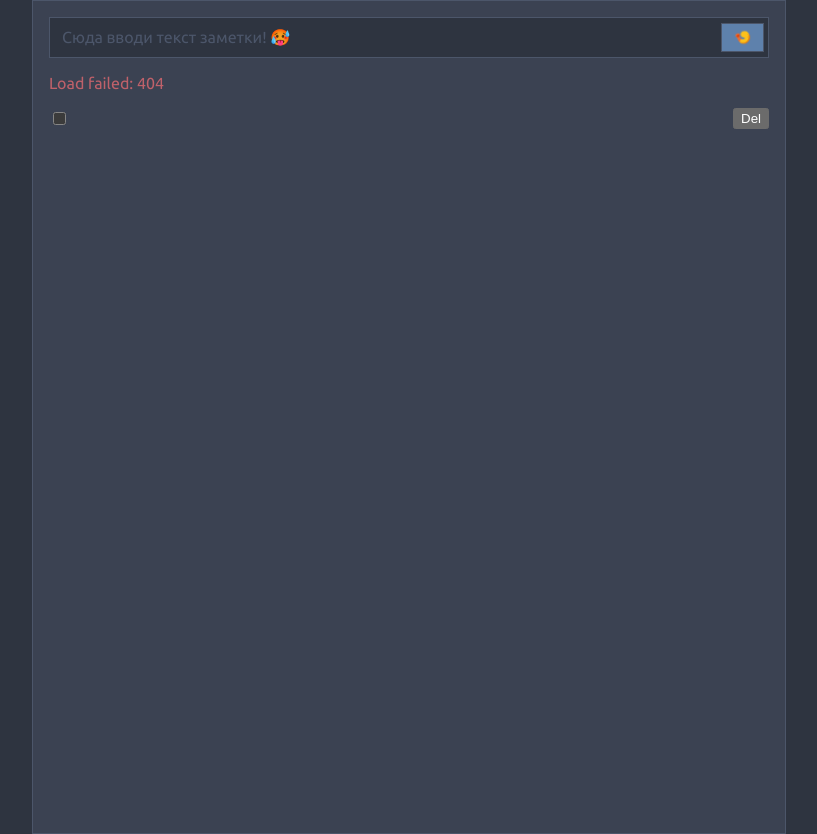
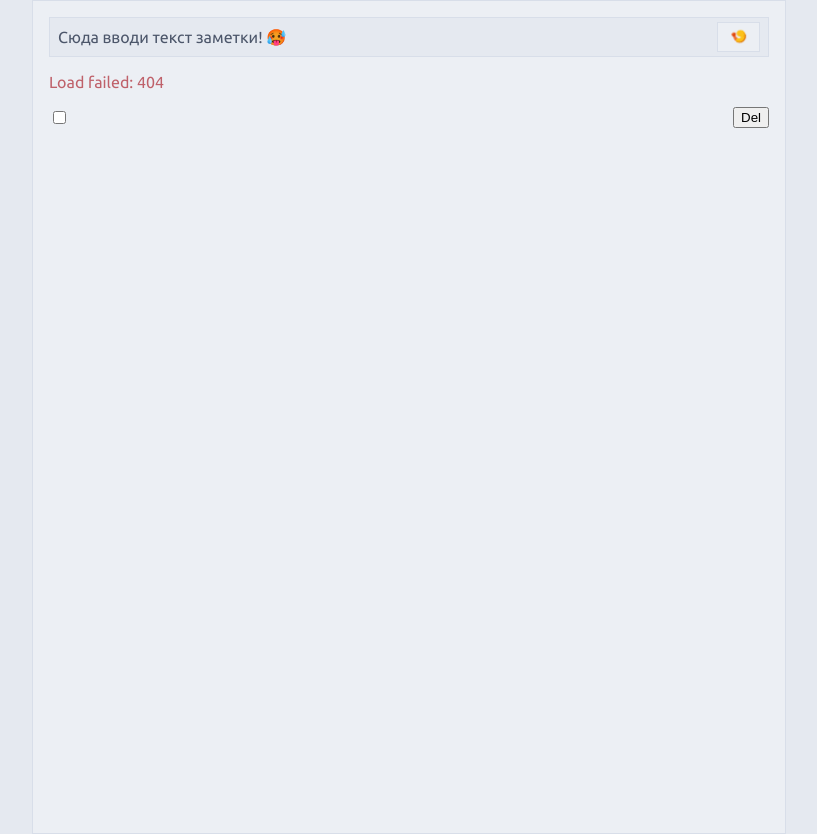
Before and after one commit to patchwork-demo/dummy-gpt-and-reminders, a Python web app: template src/templates/index.html in a window 1280 px wide. Shown: the whole page, without its empty margins (231-1048 px from the left). Run offline with Jinja, Linux system fonts and the light colour scheme; the template is opened without the code that fills it, so the values that code supplies are empty.

Commit message:
Add light theme support and cleanup code

```diff
--- a/src/static/nord.css
+++ b/src/static/nord.css
@@ -29,22 +29,27 @@
     --nord14: #a3be8c;
     --nord15: #b48ead;
 
-    /* Semantic tokens (dark ambiance design) */
-    --color-bg: var(--nord0);
-    --color-bg-elevated: var(--nord1);
-    --color-bg-active: var(--nord2);
-    --color-border: var(--nord3);
+    /* Semantic tokens, ambiance-aware via light-dark(light, dark).
+       These resolve against the used `color-scheme` (set to
+       `light dark` on :root in style.css), so consumers can use the
+       tokens directly without wrapping them in light-dark() again. */
+    --color-bg: light-dark(var(--nord5), var(--nord0));
+    --color-bg-elevated: light-dark(var(--nord6), var(--nord1));
+    --color-bg-active: light-dark(var(--nord4), var(--nord2));
+    --color-border: light-dark(var(--nord4), var(--nord3));
 
-    --color-text: var(--nord6);
-    --color-text-muted: var(--nord4);
-    --color-text-subtle: var(--nord3);
+    --color-text: light-dark(var(--nord0), var(--nord6));
+    --color-text-muted: light-dark(var(--nord3), var(--nord4));
+    --color-text-subtle: light-dark(var(--nord4), var(--nord3));
 
-    --color-primary: var(--nord8);
-    --color-secondary: var(--nord9);
-    --color-tertiary: var(--nord10);
-    --color-accent: var(--nord7);
+    /* Frost hues are light; darken them on light backgrounds so they
+       stay legible, and lift the warning hue for contrast. */
+    --color-primary: light-dark(var(--nord10), var(--nord8));
+    --color-secondary: light-dark(var(--nord10), var(--nord9));
+    --color-tertiary: light-dark(var(--nord9), var(--nord10));
+    --color-accent: light-dark(var(--nord7), var(--nord7));
 
-    --color-error: var(--nord11);
-    --color-warning: var(--nord13);
-    --color-success: var(--nord14);
+    --color-error: light-dark(var(--nord11), var(--nord11));
+    --color-warning: light-dark(var(--nord12), var(--nord13));
+    --color-success: light-dark(var(--nord14), var(--nord14));
 }
--- a/src/static/style.css
+++ b/src/static/style.css
@@ -2,7 +2,7 @@
 @import url("/static/nord.css");
 
 :root {
-  color-scheme: dark;
+  color-scheme: light dark;
   box-sizing: border-box;
 }
 
@@ -19,11 +19,7 @@ body {
   margin: 0;
   background-color: var(--color-bg);
   color: var(--color-text);
-  font-family:
-    system-ui,
-    -apple-system,
-    "Segoe UI",
-    sans-serif;
+  font-family: "Ubuntu", system-ui, sans-serif;
 }
 
 .memos-list {
@@ -60,15 +56,17 @@ body {
   align-items: center;
   color: var(--color-text);
   background-color: var(--color-bg);
+  border-top: none;
+  border-bottom: none;
   border: 1px solid var(--color-border);
-  padding: 0.25rem;
+  padding: 0.25rem 0.5rem;
   outline: none;
 }
 
 .new-note-field input {
   flex: 1;
   min-width: 0;
-  padding: 0.4rem 0.5rem;
+  padding: 0;
   color: inherit;
   font: inherit;
   background-color: transparent;
@@ -77,7 +75,7 @@ body {
 }
 
 .new-note-field input::placeholder {
-  color: var(--color-text-subtle);
+  color: light-dark(var(--nord3), var(--color-text-subtle));
 }
 
 .new-note-field:focus-within {
@@ -86,16 +84,27 @@ body {
 
 .add-note-button {
   color: var(--color-text);
-  background-color: var(--color-tertiary);
+  background-color: var(--color-bg-elevated);
   border: 1px solid var(--color-border);
   padding: 0.4rem 0.75rem;
   cursor: pointer;
+}
+
+.add-note-button:hover,
+.add-note-button:focus-visible {
+  background-color: light-dark(var(--nord8), var(--color-secondary));
+  color: var(--nord0);
 }
 
 button:hover,
 button:focus-visible {
   background-color: var(--color-secondary);
   color: var(--nord0);
+}
+
+::selection {
+  background-color: light-dark(var(--nord8), var(--color-secondary));
+  color: light-dark(var(--nord1), var(--nord6));
 }
 
 ul {
--- a/src/templates/index.html
+++ b/src/templates/index.html
@@ -10,10 +10,7 @@
     <title>Carapace</title>
     <link rel="stylesheet" href="/static/style.css" />
   </head>
-  <body class="ubuntu-regular">
-    <!--<div x-data="{ label: 'Hello' }" x-effect="console.log(label)">
-      <button @click="label += ' World!'">Change Message</button>
-    </div>-->
+  <body>
     <div class="content" x-cloak x-data='notes({{ memos | tojson }})'>
       <div class="new-note-field">
         <input
```
